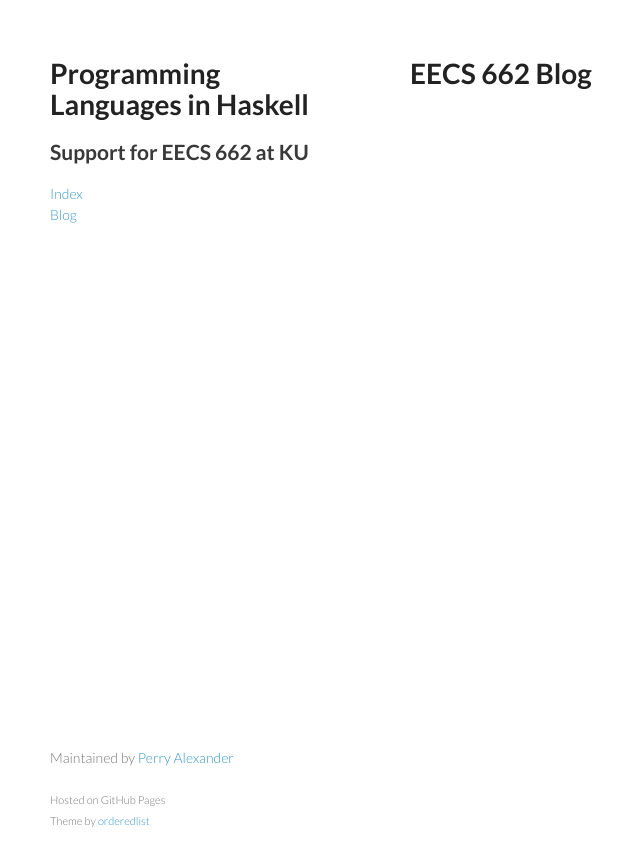
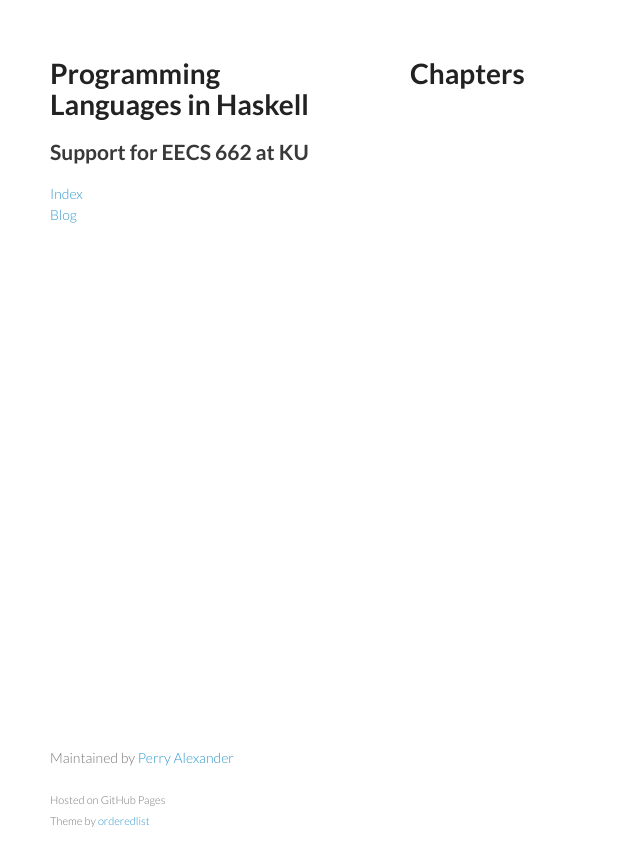
Before and after one commit to ku-sldg/plih, a Jekyll site: the page built from blog.md, in a window 1280 px wide. Shown: the top 866 px of the page, without its empty margins (160-800 px from the left). Built offline with Jekyll 4.4.1, drawn with Linux system fonts in a browser that asks for light colours.

```diff
--- a/blog.md
+++ b/blog.md
@@ -3,7 +3,7 @@ layout: frontpage
 title: Chapters
 ---
 
-# EECS 662 Blog
+# Chapters
 
 {% for post in site.categories.chapter %}
 <a href="{{ site.baseurl }}{{ post.url }}">{{ post.title }}</a>
```
